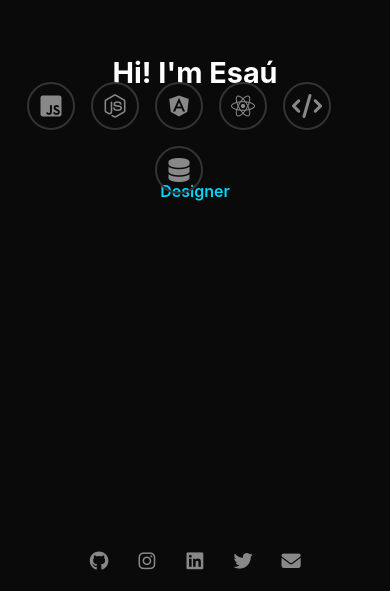
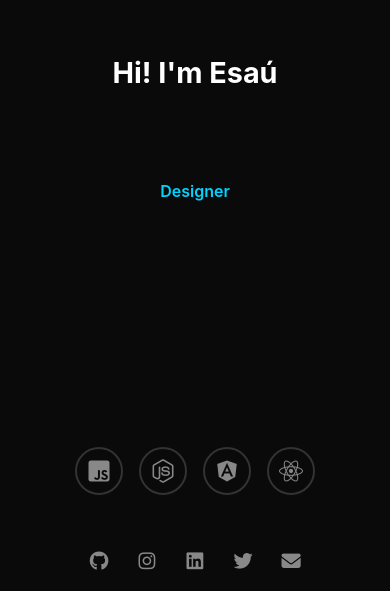
Before and after one commit to esauOp/esauop.github.io, a plain HTML site: page index.html in a window 390 px wide. Shown: the part 253-844 px from the top of the page. Drawn offline with Linux system fonts and the light colour scheme.

Commit message:
feat: skills at bottom

```diff
--- a/css/styles.css
+++ b/css/styles.css
@@ -94,6 +94,10 @@ body {
 	flex-direction: column;
 	gap: 1.5rem;
 	align-items: center;
+}
+
+.skill-item-mobile-hidden {
+	display: block;
 }
 
 .skill-item {
@@ -221,7 +225,7 @@ body {
 	}
 
 	.carousel-item {
-		font-size: 1.5rem;
+		font-size: 2rem;
 	}
 
 	.social-links {
@@ -243,7 +247,23 @@ body {
 	}
 
 	.carousel-item {
-		font-size: 1.2rem;
+		font-size: 2rem;
+	}
+
+	.skills {
+		position: fixed;
+		bottom: 6rem;
+		left: 0;
+		right: 0;
+		top: auto;
+		flex-direction: row;
+		justify-content: center;
+		gap: 1.5rem;
+		z-index: 100;
+	}
+
+	.skill-item-mobile-hidden {
+		display: none;
 	}
 
 	.social-links {
@@ -258,10 +278,6 @@ body {
 	.skill-avatar {
 		width: 3rem;
 		height: 3rem;
-	}
-
-	.skills {
-		gap: 1.5rem;
 	}
 
 	.page-footer {
--- a/index.html
+++ b/index.html
@@ -45,12 +45,12 @@
 						<i class="fab fa-react"></i>
 					</div>
 				</div>
-				<div class="skill-item">
+				<div class="skill-item skill-item-mobile-hidden">
 					<div class="skill-avatar">
 						<i class="fas fa-code"></i>
 					</div>
 				</div>
-				<div class="skill-item">
+				<div class="skill-item skill-item-mobile-hidden">
 					<div class="skill-avatar">
 						<i class="fas fa-database"></i>
 					</div>
```
